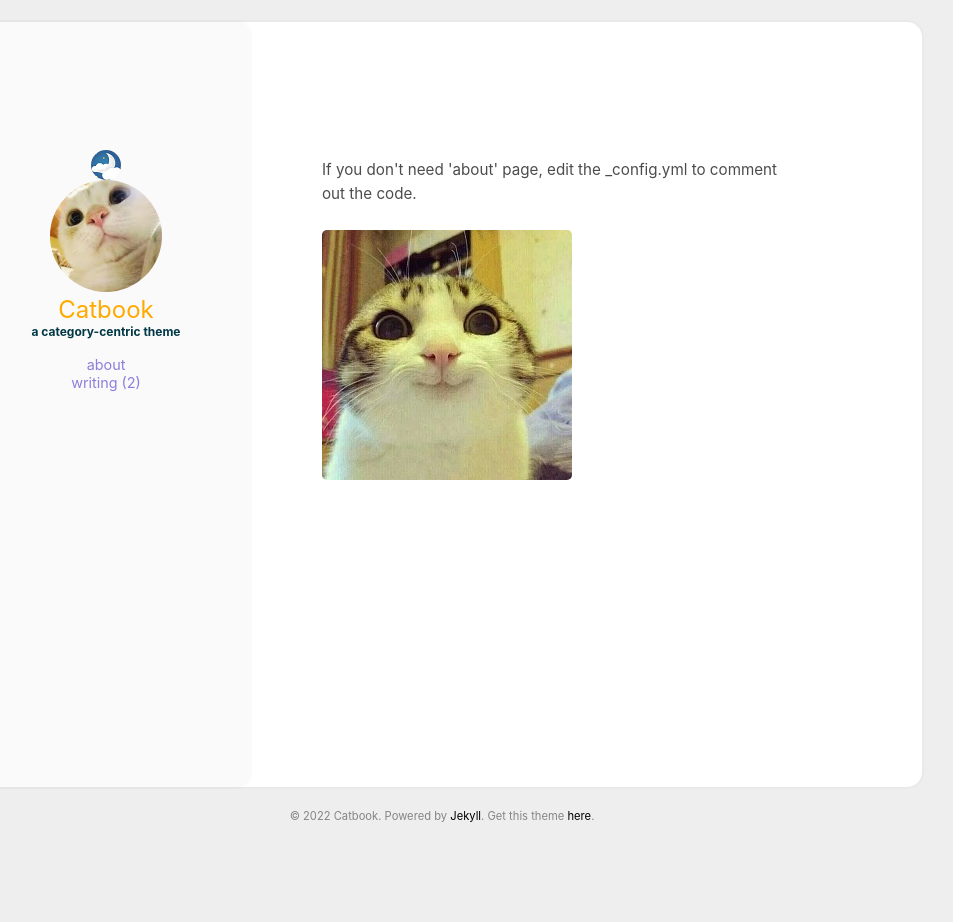
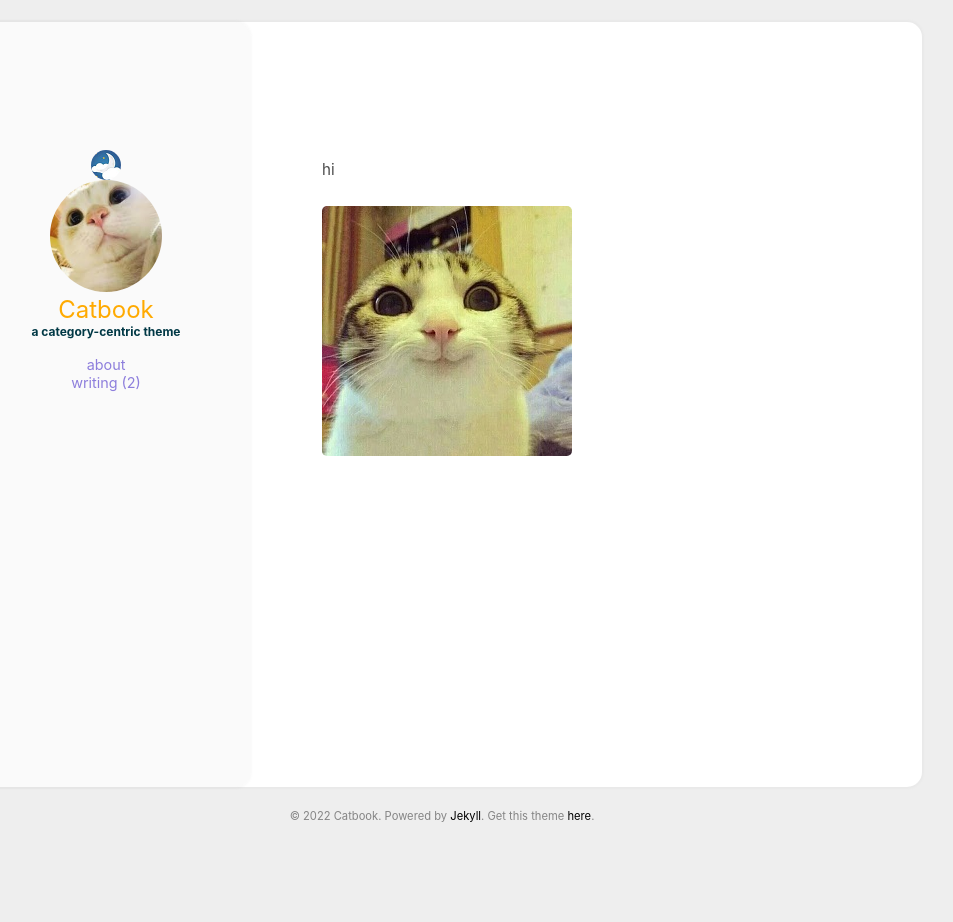
Before and after one commit to superlin2017/superlin2017.github.io, a Jekyll site: the page built from aboutme.html, in a window 1280 px wide. Shown: the whole page, without its empty margins (198-1151 px from the left). Built offline with Jekyll 4.4.1, drawn with Linux system fonts in a browser that asks for light colours.

Commit message:
Update aboutme.html

```diff
--- a/aboutme.html
+++ b/aboutme.html
@@ -5,7 +5,7 @@ layout: page
 <section class="aboutme">
     <div class="post_content">
         <p>
-            If you don't need 'about' page, edit the _config.yml to comment out the code.
+            hi
             <br><br>
             <img src="https://starry99.github.io/catbook/assets/img/cat1.jpg">
         </p>
```
